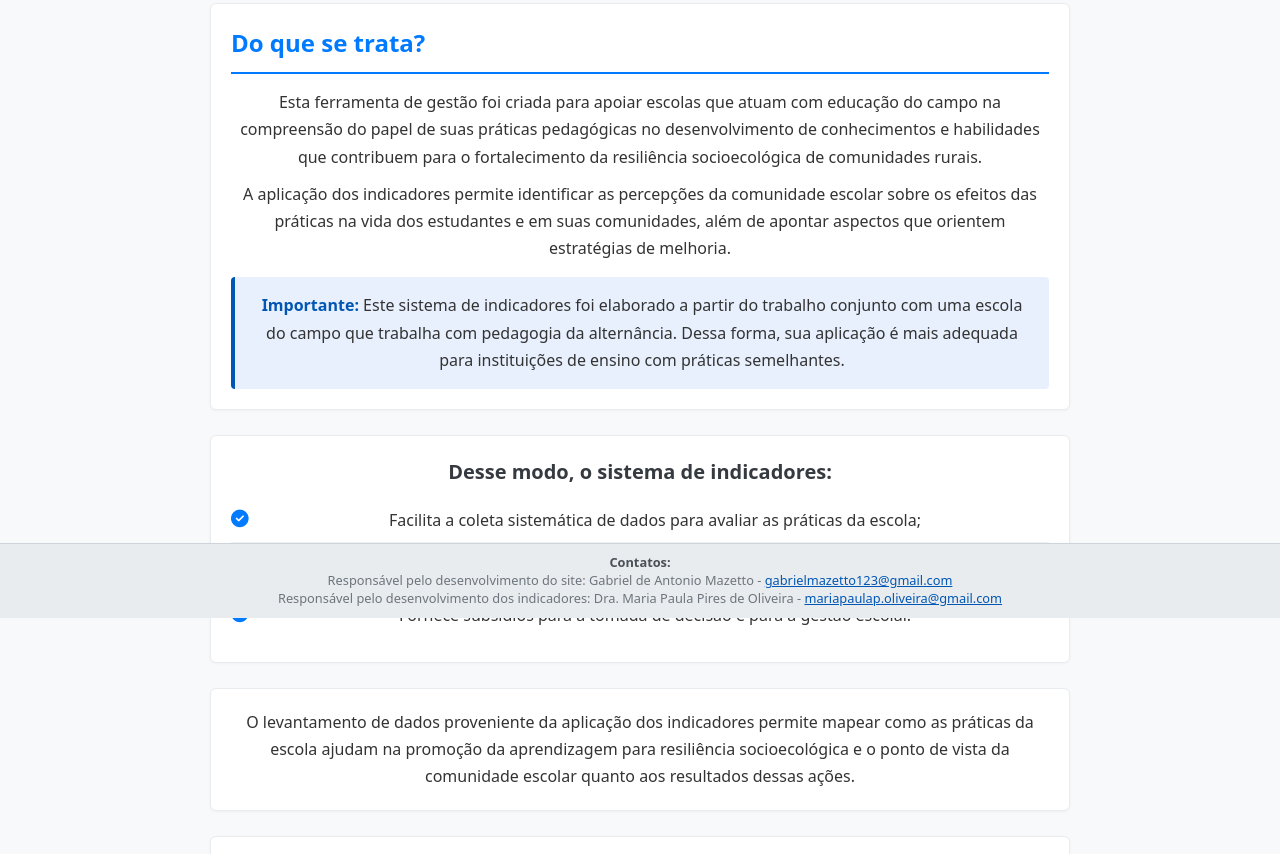
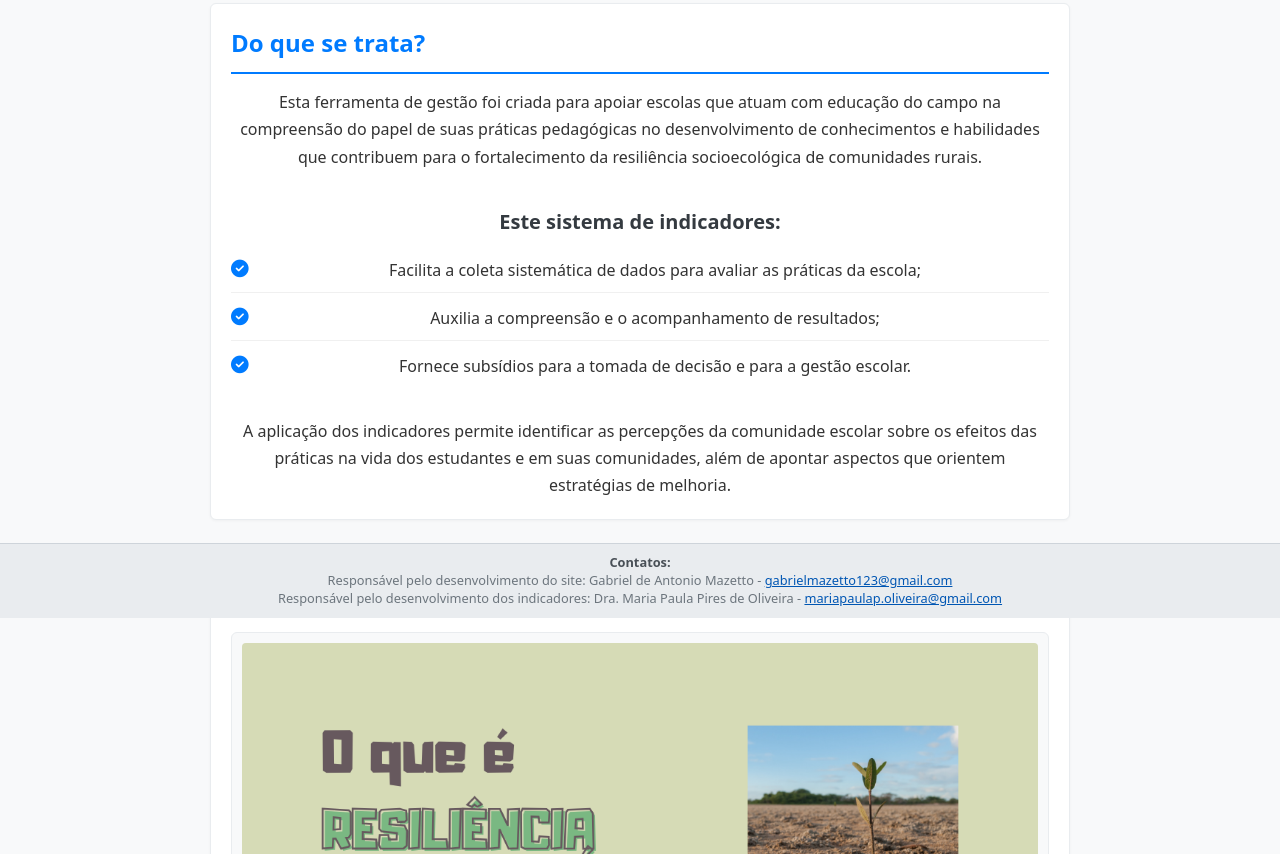
Before and after one commit to resiliencia-socioecologica-ic/plataforma-indicadores-resiliencia, a plain HTML site: page index.html in a window 1280 px wide. Shown: the part 182-1036 px from the top of the page. Drawn offline with Linux system fonts and the light colour scheme.

Commit message:
Add files via upload

```diff
--- a/download-handler.js
+++ b/download-handler.js
@@ -493,12 +493,11 @@ const DownloadHandler = (() => {
         console.log("Gerando Introdução - Objetivos e Sugestão...");
         currentY = addFormattedText("OBJETIVOS DO SISTEMA DE INDICADORES", pageMargin, currentY, { fontSize: FONT_TITLE_INTRO, fontStyle: 'bold', color: COLOR_DARK_GREY, align:'center', spaceAfter: SECTION_SPACING });
         currentY = addFormattedText("Esta ferramenta de gestão foi criada para apoiar escolas que atuam com educação do campo na compreensão do papel de suas práticas pedagógicas no desenvolvimento de conhecimentos e habilidades que contribuem para o fortalecimento da resiliência socioecológica de comunidades rurais.", pageMargin, currentY, { spaceAfter: PARAGRAPH_SPACING, isParagraph: true });
-        currentY = addFormattedText("Os indicadores não se propõem a aferir concretamente mudanças comportamentais, mas sua aplicação permite identificar as percepções da comunidade escolar sobre os efeitos das práticas na vida dos estudantes e em suas comunidades, além de apontar aspectos que orientem estratégias de melhoria.", pageMargin, currentY, { spaceAfter: PARAGRAPH_SPACING, isParagraph: true });
-        currentY = addFormattedText("Desse modo, o sistema de indicadores:", pageMargin, currentY, { spaceAfter: LIST_ITEM_SPACING, isParagraph: false });
+        currentY = addFormattedText("Este sistema de indicadores:", pageMargin, currentY, { spaceAfter: LIST_ITEM_SPACING, isParagraph: false });
         const objetivos = [ "• Facilita a coleta sistemática de dados para avaliar as práticas da escola;", "• Auxilia a compreensão e o acompanhamento de resultados;", "• Fornece subsídios para a tomada de decisão e para a gestão escolar." ];
         for (const obj of objetivos) { currentY = addFormattedText(obj, pageMargin + 5, currentY, { maxWidth: pageWidth - 5, spaceAfter: LIST_ITEM_SPACING, isListItem: true }); }
+        currentY = addFormattedText("Os indicadores não realizam uma avaliação concreta de mudanças comportamentais, mas a sua aplicação permite identificar as percepções da comunidade escolar sobre os efeitos das práticas na vida dos estudantes e em suas comunidades, além de apontar aspectos que orientem estratégias de melhoria.", pageMargin, currentY, { spaceAfter: PARAGRAPH_SPACING, isParagraph: true });
         currentY += PARAGRAPH_SPACING;
-        currentY = addFormattedText("Assim, os indicadores não se propõem a aferir concretamente mudanças comportamentais, mas a auxiliar a gestão escolar com um levantamento de dados que mapeiam como as práticas da escola ajudam na promoção da aprendizagem para resiliência socioecológica e o ponto de vista da comunidade escolar quanto aos resultados dessas ações.", pageMargin, currentY, { spaceAfter: SECTION_SPACING + PARAGRAPH_SPACING, isParagraph: true });
         currentY = addFormattedText("SUGESTÃO PARA ANÁLISE DOS RESULTADOS E ENCAMINHAMENTOS", pageMargin, currentY, { fontSize: FONT_TITLE_INTRO, fontStyle: 'bold', color: COLOR_DARK_GREY, align:'center', spaceAfter: SECTION_SPACING });
         currentY = addFormattedText("A compreensão das percepções pode ser facilitada ao escutar o que um grupo de pessoas avalia sobre o resultado dos indicadores. Aqui, esta avaliação em grupo pode ser realizada por meio da análise conjunta dos resultados dos indicadores com membros da comunidade escolar, de forma a validar e complementar os resultados e aprofundar o diagnóstico, conferindo maior consistência e confiabilidade às conclusões a respeito dos dados coletados. Para isso, sugerimos o seguinte procedimento como estratégia de análise e utilização dos dados coletados com a aplicação dos indicadores:", pageMargin, currentY, { spaceAfter: PARAGRAPH_SPACING, isParagraph: true });
         currentY = addFormattedText("Oficina de análise conjunta dos indicadores", pageMargin, currentY, { fontStyle: 'bold', spaceAfter: LIST_ITEM_SPACING });
--- a/index.html
+++ b/index.html
@@ -29,33 +29,20 @@
                         na compreensão do papel de suas práticas pedagógicas no desenvolvimento de conhecimentos e
                         habilidades que contribuem para o fortalecimento da resiliência socioecológica de comunidades rurais.
                     </p>
+                    <br>
+                    <h3>Este sistema de indicadores:</h3>
+                    <ul class="objectives-list">
+                        <li><i class="fas fa-check-circle"></i> Facilita a coleta sistemática de dados para avaliar as práticas da escola;</li>
+                        <li><i class="fas fa-check-circle"></i> Auxilia a compreensão e o acompanhamento de resultados;</li>
+                        <li><i class="fas fa-check-circle"></i> Fornece subsídios para a tomada de decisão e para a gestão escolar.</li>
+                    </ul>
+                    <br>
                     <p>
-                        A aplicação dos indicadores permite identificar as percepções da comunidade escolar sobre os efeitos das práticas
-                        na vida dos estudantes e em suas comunidades, além de apontar aspectos que orientem estratégias de melhoria.
-                    </p>
-
-                    <p class="context-note">
-                        <strong>Importante:</strong> Este sistema de indicadores foi elaborado a partir do trabalho conjunto com uma escola do campo que trabalha com pedagogia da alternância. Dessa forma, sua aplicação é mais adequada para instituições de ensino com práticas semelhantes.
+                        A aplicação dos indicadores permite identificar as percepções da comunidade escolar sobre os
+                        efeitos das práticas na vida dos estudantes e em suas comunidades, além de apontar aspectos
+                        que orientem estratégias de melhoria.
                     </p>
                 </section>
-
-            <section class="content-section">
-                <h3>Desse modo, o sistema de indicadores:</h3>
-                <ul class="objectives-list">
-                    <li><i class="fas fa-check-circle"></i> Facilita a coleta sistemática de dados para avaliar as práticas da escola;</li>
-                    <li><i class="fas fa-check-circle"></i> Auxilia a compreensão e o acompanhamento de resultados;</li>
-                    <li><i class="fas fa-check-circle"></i> Fornece subsídios para a tomada de decisão e para a gestão escolar.</li>
-                </ul>
-            </section>
-
-            <section class="content-section">
-                <p>
-                    O levantamento de dados proveniente da aplicação dos indicadores
-                    permite mapear como as práticas da escola ajudam na promoção da aprendizagem
-                    para resiliência socioecológica e o ponto de vista da comunidade escolar quanto aos
-                    resultados dessas ações.
-                </p>
-            </section>
 
             <section class="content-section">
                 <h2>O que é resiliência socioecológica?</h2>
@@ -90,6 +77,13 @@
                     Para avaliar as práticas da escola, um questionário é aplicado para cada um dos seguintes
                     grupos da comunidade escolar: estudantes, ex-estudantes, familiares e equipe escolar.
                 </p>
+
+                <p class="context-note">
+                    Este sistema de indicadores foi elaborado a partir do trabalho conjunto com uma escola do campo que trabalha com pedagogia da alternância. Dessa forma, sua aplicação é mais adequada para instituições de ensino com práticas semelhantes.
+                    <br>
+                    Antes de aplicá-los em sua escola, é importante verificar se as perguntas estão adequadas ou se precisam ser ajustadas à realidade local.
+                </p>
+
 
                 <div class="steps-container">
                     <div class="step-block">
@@ -210,7 +204,7 @@
                     </small>
                 </div>
                  <p class="note-customization">
-                    <strong>Atenção:</strong> Ao criar o seu próprio formulário ou modificar os modelos, você pode fazer adaptações nas perguntas. No entanto, nesse caso, será crucial ajustar também a sua "Tabela de Consulta" para que as perguntas modificadas correspondam corretamente aos indicadores do sistema.
+                    <strong>Atenção:</strong> Ao criar o seu próprio formulário ou modificar os modelos, você pode fazer adaptações nas perguntas. No entanto, nesse caso, será essencial ajustar também a sua "Tabela de Consulta" para que as perguntas modificadas correspondam corretamente aos indicadores do sistema.
                 </p>
             </section>
         </div>
```
